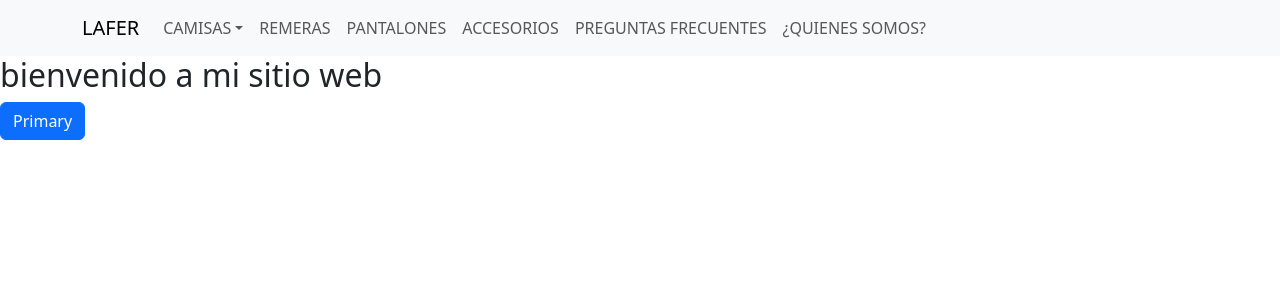
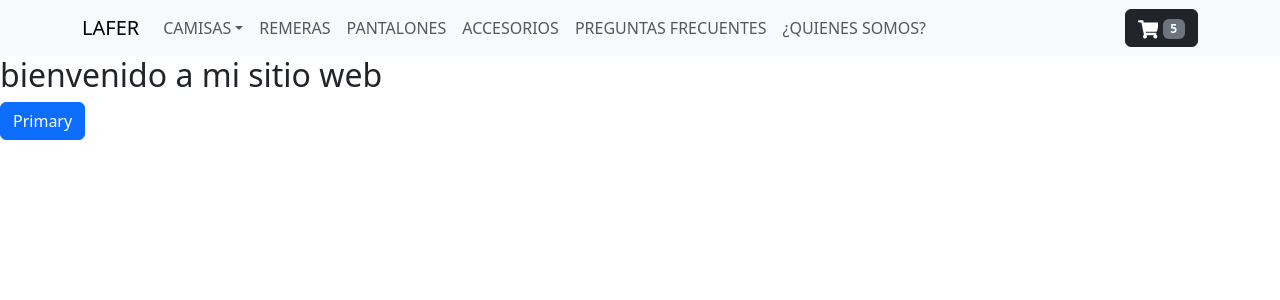
Before and after one commit to martincuezzo/e-commerce-DiazCuezzo, a React (Vite) app: page / in a window 1280 px wide. Shown: the top 300 px of the page. Built offline with nearby package versions, Linux system fonts and the light colour scheme.

Commit message:
CartWidget completo

```diff
--- a/package.json
+++ b/package.json
@@ -13,7 +13,8 @@
     "bootstrap": "^5.3.3",
     "react": "^18.3.1",
     "react-bootstrap": "^2.10.5",
-    "react-dom": "^18.3.1"
+    "react-dom": "^18.3.1",
+    "react-icons": "^5.3.0"
   },
   "devDependencies": {
     "@eslint/js": "^9.11.1",
--- /dev/null
+++ b/src/components/CartWidget.jsx
@@ -0,0 +1,19 @@
+import { Badge, Button } from "react-bootstrap";
+import { FaShoppingCart } from "react-icons/fa";
+
+
+const Cartwidget= () =>{
+    return(
+        <div>
+
+
+
+        <Button variant="dark">
+        <FaShoppingCart fontSize={'1.3rem'}/> <Badge bg="secondary">5</Badge>
+        </Button>
+        </div>
+
+    )
+
+}
+export default Cartwidget
--- a/src/components/Navbarcomponent.jsx
+++ b/src/components/Navbarcomponent.jsx
@@ -3,6 +3,7 @@ import Container from 'react-bootstrap/Container';
 import Nav from 'react-bootstrap/Nav';
 import Navbar from 'react-bootstrap/Navbar';
 import NavDropdown from 'react-bootstrap/NavDropdown';
+import Cartwidget from './CartWidget';
 
 function Navbarcomponent() {
   return (
@@ -22,6 +23,7 @@ function Navbarcomponent() {
             <Nav.Link href="#link">PREGUNTAS FRECUENTES</Nav.Link>
             <Nav.Link href="#link">¿QUIENES SOMOS?</Nav.Link>
           </Nav>
+          <Cartwidget/>
         </Navbar.Collapse>
       </Container>
     </Navbar>
```
Also changed, not shown: 1 other file (tests, documents, lock files or other folders).
